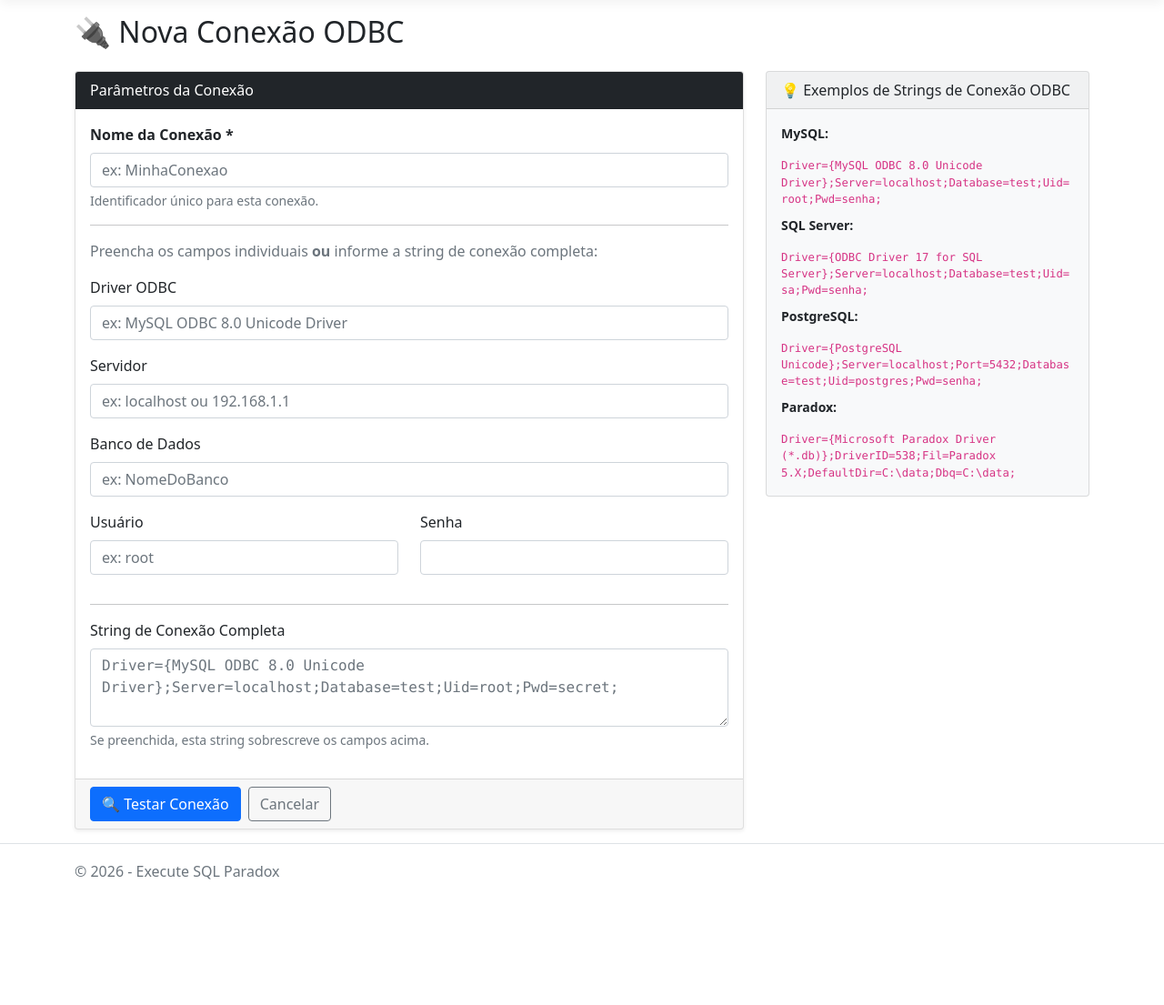
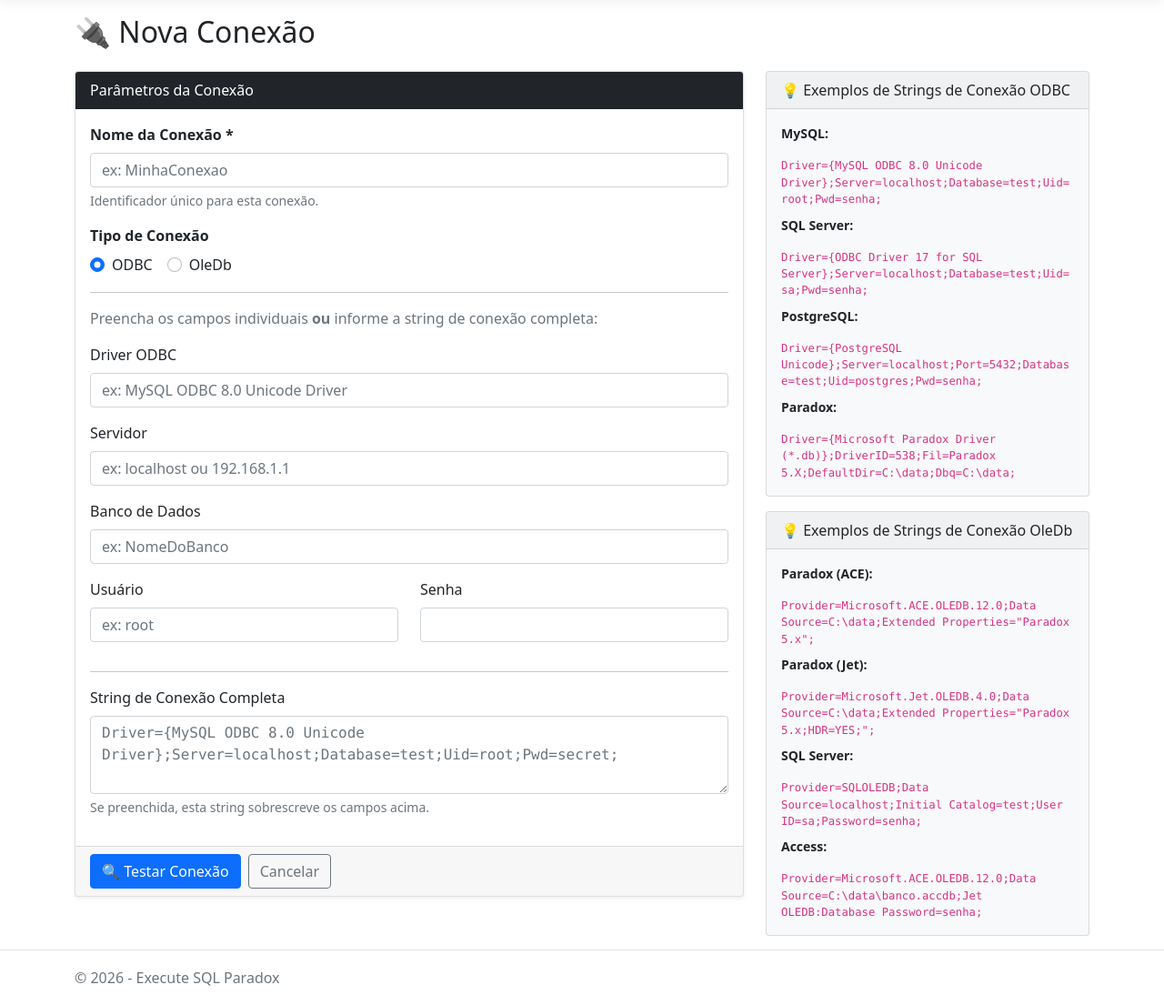
Before and after one commit to andreoliveirabyteon/Execute.Sql.Paradox, an ASP.NET Core app: page /Connection/New in a window 1280 px wide. Shown: the part 57-1162 px from the top of the page at 91% size. Before the commit the page ends 1024 px from the top, so only its background shows below. Run offline with ASP.NET Core 8, Linux system fonts and the light colour scheme; style sheets or scripts are compiled from the project's sources.

Commit message:
Add OleDb connection type option alongside ODBC
Agent-Logs-Url: https://github.com/andreoliveirabyteon/Execute.Sql.Paradox/sessions/03a0329b-8823-4393-9e10-52898a0fb78e

Co-authored-by: andreoliveirabyteon <55394104+andreoliveirabyteon@users.noreply.github.com>

```diff
--- a/Controllers/ConnectionController.cs
+++ b/Controllers/ConnectionController.cs
@@ -27,7 +27,7 @@ public class ConnectionController : Controller
         var connectionString = BuildConnectionString(model);
         model.ConnectionString = connectionString;
 
-        var (success, error) = _connectionService.TestConnection(connectionString);
+        var (success, error) = _connectionService.TestConnection(model);
 
         if (!success)
         {
@@ -70,6 +70,21 @@ public class ConnectionController : Controller
 
         var parts = new List<string>();
 
+        if (model.ConnectionType == "OleDb")
+        {
+            if (!string.IsNullOrWhiteSpace(model.Driver))
+                parts.Add($"Provider={model.Driver}");
+            if (!string.IsNullOrWhiteSpace(model.Server))
+                parts.Add($"Data Source={model.Server}");
+            if (!string.IsNullOrWhiteSpace(model.Database))
+                parts.Add($"Initial Catalog={model.Database}");
+            if (!string.IsNullOrWhiteSpace(model.Username))
+                parts.Add($"User ID={model.Username}");
+            if (!string.IsNullOrWhiteSpace(model.Password))
+                parts.Add($"Password={model.Password}");
+        }
+        else
+        {
             if (!string.IsNullOrWhiteSpace(model.Driver))
                 parts.Add($"Driver={{{model.Driver}}}");
             if (!string.IsNullOrWhiteSpace(model.Server))
@@ -80,6 +95,7 @@ public class ConnectionController : Controller
                 parts.Add($"Uid={model.Username}");
             if (!string.IsNullOrWhiteSpace(model.Password))
                 parts.Add($"Pwd={model.Password}");
+        }
 
         return string.Join(";", parts);
     }
--- a/Models/ConnectionConfig.cs
+++ b/Models/ConnectionConfig.cs
@@ -3,6 +3,7 @@ namespace Execute.Sql.Paradox.Models;
 public class ConnectionConfig
 {
     public string Name { get; set; } = string.Empty;
+    public string ConnectionType { get; set; } = "ODBC";
     public string ConnectionString { get; set; } = string.Empty;
     public string Driver { get; set; } = string.Empty;
     public string Server { get; set; } = string.Empty;
--- a/Views/Connection/New.cshtml
+++ b/Views/Connection/New.cshtml
@@ -4,9 +4,10 @@
     bool testSuccess = ViewBag.TestSuccess == true;
     bool alreadyExists = ViewBag.AlreadyExists == true;
     string? testError = ViewBag.TestError as string;
+    string connType = Model.ConnectionType ?? "ODBC";
 }
 
-<h2 class="mb-4">🔌 Nova Conexão ODBC</h2>
+<h2 class="mb-4">🔌 Nova Conexão</h2>
 
 <div class="row">
     <div class="col-md-8">
@@ -26,6 +27,7 @@
                 <div class="mt-2">
                     <form asp-controller="Connection" asp-action="Save" method="post" class="d-inline">
                         <input type="hidden" name="Name" value="@Model.Name" />
+                        <input type="hidden" name="ConnectionType" value="@Model.ConnectionType" />
                         <input type="hidden" name="ConnectionString" value="@Model.ConnectionString" />
                         <input type="hidden" name="Driver" value="@Model.Driver" />
                         <input type="hidden" name="Server" value="@Model.Server" />
@@ -47,6 +49,7 @@
                 <div class="mt-2">
                     <form asp-controller="Connection" asp-action="Save" method="post" class="d-inline">
                         <input type="hidden" name="Name" value="@Model.Name" />
+                        <input type="hidden" name="ConnectionType" value="@Model.ConnectionType" />
                         <input type="hidden" name="ConnectionString" value="@Model.ConnectionString" />
                         <input type="hidden" name="Driver" value="@Model.Driver" />
                         <input type="hidden" name="Server" value="@Model.Server" />
@@ -70,27 +73,45 @@
                         <div class="form-text">Identificador único para esta conexão.</div>
                     </div>
 
+                    <div class="mb-3">
+                        <label class="form-label fw-bold">Tipo de Conexão</label>
+                        <div class="d-flex gap-3">
+                            <div class="form-check">
+                                <input class="form-check-input" type="radio" name="ConnectionType" id="typeOdbc"
+                                       value="ODBC" @(connType == "ODBC" ? "checked" : "") onchange="updateConnectionTypeLabels(this.value)" />
+                                <label class="form-check-label" for="typeOdbc">ODBC</label>
+                            </div>
+                            <div class="form-check">
+                                <input class="form-check-input" type="radio" name="ConnectionType" id="typeOleDb"
+                                       value="OleDb" @(connType == "OleDb" ? "checked" : "") onchange="updateConnectionTypeLabels(this.value)" />
+                                <label class="form-check-label" for="typeOleDb">OleDb</label>
+                            </div>
+                        </div>
+                    </div>
+
                     <hr />
                     <p class="text-muted">Preencha os campos individuais <strong>ou</strong> informe a string de conexão completa:</p>
 
                     <div class="mb-3">
-                        <label class="form-label">Driver ODBC</label>
+                        <label id="labelDriver" class="form-label">@(connType == "OleDb" ? "Provider OleDb" : "Driver ODBC")</label>
                         <input type="text" name="Driver" value="@Model.Driver" class="form-control"
-                               placeholder="ex: MySQL ODBC 8.0 Unicode Driver" />
+                               id="inputDriver"
+                               placeholder="@(connType == "OleDb" ? "ex: Microsoft.ACE.OLEDB.12.0" : "ex: MySQL ODBC 8.0 Unicode Driver")" />
                     </div>
                     <div class="mb-3">
-                        <label class="form-label">Servidor</label>
+                        <label id="labelServer" class="form-label">@(connType == "OleDb" ? "Data Source" : "Servidor")</label>
                         <input type="text" name="Server" value="@Model.Server" class="form-control"
-                               placeholder="ex: localhost ou 192.168.1.1" />
+                               id="inputServer"
+                               placeholder="@(connType == "OleDb" ? "ex: C:\\data ou servidor" : "ex: localhost ou 192.168.1.1")" />
                     </div>
                     <div class="mb-3">
-                        <label class="form-label">Banco de Dados</label>
+                        <label id="labelDatabase" class="form-label">@(connType == "OleDb" ? "Banco de Dados (Initial Catalog)" : "Banco de Dados")</label>
                         <input type="text" name="Database" value="@Model.Database" class="form-control"
                                placeholder="ex: NomeDoBanco" />
                     </div>
                     <div class="row">
                         <div class="col-md-6 mb-3">
-                            <label class="form-label">Usuário</label>
+                            <label id="labelUsername" class="form-label">@(connType == "OleDb" ? "User ID" : "Usuário")</label>
                             <input type="text" name="Username" value="@Model.Username" class="form-control"
                                    placeholder="ex: root" />
                         </div>
@@ -104,7 +125,8 @@
                     <div class="mb-3">
                         <label class="form-label">String de Conexão Completa</label>
                         <textarea name="ConnectionString" class="form-control font-monospace" rows="3"
-                                  placeholder="Driver={MySQL ODBC 8.0 Unicode Driver};Server=localhost;Database=test;Uid=root;Pwd=secret;">@Model.ConnectionString</textarea>
+                                  id="inputConnectionString"
+                                  placeholder="@(connType == "OleDb" ? "Provider=Microsoft.ACE.OLEDB.12.0;Data Source=C:\\data;Extended Properties=\"Paradox 5.x\";" : "Driver={MySQL ODBC 8.0 Unicode Driver};Server=localhost;Database=test;Uid=root;Pwd=secret;")">@Model.ConnectionString</textarea>
                         <div class="form-text">Se preenchida, esta string sobrescreve os campos acima.</div>
                     </div>
                 </div>
@@ -117,7 +139,7 @@
     </div>
 
     <div class="col-md-4">
-        <div class="card bg-light">
+        <div class="card bg-light mb-3">
             <div class="card-header">💡 Exemplos de Strings de Conexão ODBC</div>
             <div class="card-body small">
                 <p><strong>MySQL:</strong></p>
@@ -130,5 +152,35 @@
                 <code class="d-block">Driver={Microsoft Paradox Driver (*.db)};DriverID=538;Fil=Paradox 5.X;DefaultDir=C:\data;Dbq=C:\data;</code>
             </div>
         </div>
+        <div class="card bg-light">
+            <div class="card-header">💡 Exemplos de Strings de Conexão OleDb</div>
+            <div class="card-body small">
+                <p><strong>Paradox (ACE):</strong></p>
+                <code class="d-block mb-2">Provider=Microsoft.ACE.OLEDB.12.0;Data Source=C:\data;Extended Properties="Paradox 5.x";</code>
+                <p><strong>Paradox (Jet):</strong></p>
+                <code class="d-block mb-2">Provider=Microsoft.Jet.OLEDB.4.0;Data Source=C:\data;Extended Properties="Paradox 5.x;HDR=YES;";</code>
+                <p><strong>SQL Server:</strong></p>
+                <code class="d-block mb-2">Provider=SQLOLEDB;Data Source=localhost;Initial Catalog=test;User ID=sa;Password=senha;</code>
+                <p><strong>Access:</strong></p>
+                <code class="d-block">Provider=Microsoft.ACE.OLEDB.12.0;Data Source=C:\data\banco.accdb;Jet OLEDB:Database Password=senha;</code>
+            </div>
+        </div>
     </div>
 </div>
+
+@section Scripts {
+    <script>
+        function updateConnectionTypeLabels(type) {
+            const isOleDb = type === 'OleDb';
+            document.getElementById('labelDriver').textContent = isOleDb ? 'Provider OleDb' : 'Driver ODBC';
+            document.getElementById('inputDriver').placeholder = isOleDb ? 'ex: Microsoft.ACE.OLEDB.12.0' : 'ex: MySQL ODBC 8.0 Unicode Driver';
+            document.getElementById('labelServer').textContent = isOleDb ? 'Data Source' : 'Servidor';
+            document.getElementById('inputServer').placeholder = isOleDb ? 'ex: C:\\data ou servidor' : 'ex: localhost ou 192.168.1.1';
+            document.getElementById('labelDatabase').textContent = isOleDb ? 'Banco de Dados (Initial Catalog)' : 'Banco de Dados';
+            document.getElementById('labelUsername').textContent = isOleDb ? 'User ID' : 'Usuário';
+            document.getElementById('inputConnectionString').placeholder = isOleDb
+                ? 'Provider=Microsoft.ACE.OLEDB.12.0;Data Source=C:\\data;Extended Properties="Paradox 5.x";'
+                : 'Driver={MySQL ODBC 8.0 Unicode Driver};Server=localhost;Database=test;Uid=root;Pwd=secret;';
+        }
+    </script>
+}
```
Also changed, not shown: Services/ConnectionService.cs (+48 -13 lines), Execute.Sql.Paradox.csproj. Lines whose indentation alone changed are shown as unchanged.
